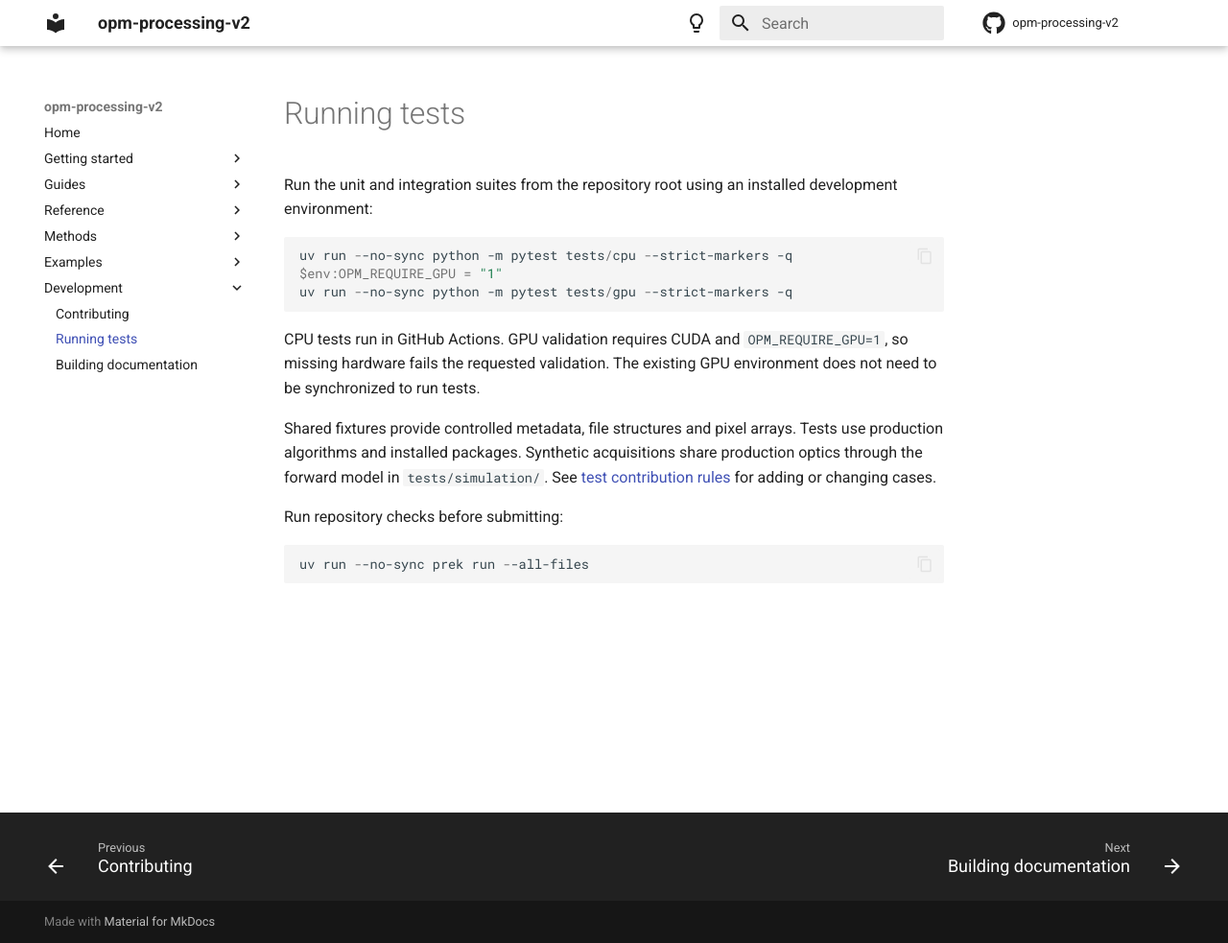
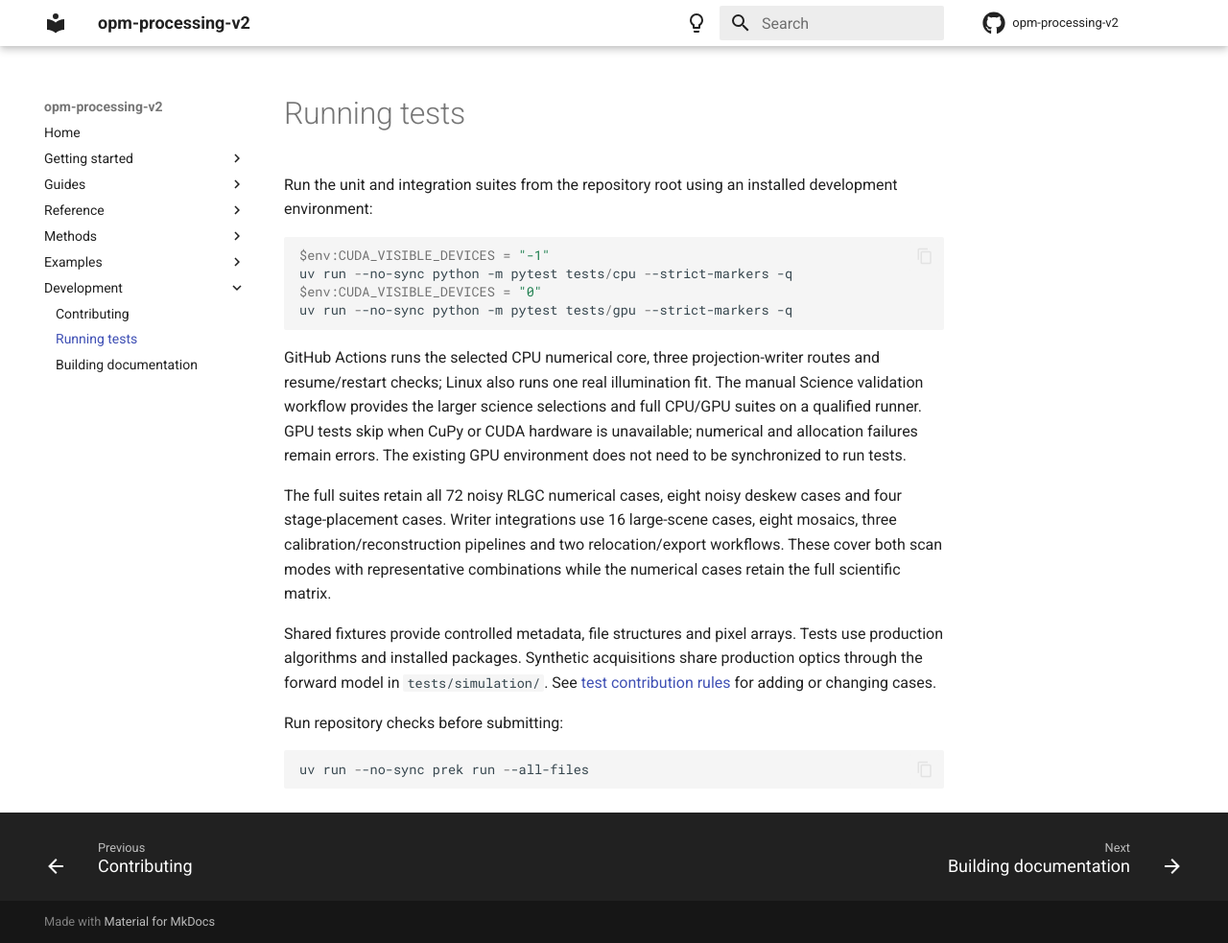
Before and after one commit to QI2lab/opm-processing-v2, an MkDocs documentation site: the page built from docs/development/testing.md, in a window 1280 px wide and 983 px high. Shown: the whole window at 96% size. Built offline with MkDocs 1.6.1 and Material for MkDocs 9.7.7, drawn with Linux system fonts in a browser that asks for light colours; comment, search, counter and statistics services are not loaded.

Commit message:
ci: separate core checks from science validation

````diff
--- a/docs/development/testing.md
+++ b/docs/development/testing.md
@@ -3,14 +3,24 @@
 Run the unit and integration suites from the repository root using an installed development environment:
 
 ```powershell
+$env:CUDA_VISIBLE_DEVICES = "-1"
 uv run --no-sync python -m pytest tests/cpu --strict-markers -q
-$env:OPM_REQUIRE_GPU = "1"
+$env:CUDA_VISIBLE_DEVICES = "0"
 uv run --no-sync python -m pytest tests/gpu --strict-markers -q
 ```
 
-CPU tests run in GitHub Actions. GPU validation requires CUDA and
-`OPM_REQUIRE_GPU=1`, so missing hardware fails the requested validation.
+GitHub Actions runs the selected CPU numerical core, three projection-writer
+routes and resume/restart checks; Linux also runs one real illumination fit.
+The manual Science validation workflow provides the larger science selections
+and full CPU/GPU suites on a qualified runner. GPU tests skip when CuPy or CUDA
+hardware is unavailable; numerical and allocation failures remain errors.
 The existing GPU environment does not need to be synchronized to run tests.
+
+The full suites retain all 72 noisy RLGC numerical cases, eight noisy deskew
+cases and four stage-placement cases. Writer integrations use 16 large-scene
+cases, eight mosaics, three calibration/reconstruction pipelines and two
+relocation/export workflows. These cover both scan modes with representative
+combinations while the numerical cases retain the full scientific matrix.
 
 Shared fixtures provide controlled metadata, file structures and pixel arrays.
 Tests use production algorithms and installed packages. Synthetic acquisitions
--- a/pyproject.toml
+++ b/pyproject.toml
@@ -175,10 +175,11 @@ docstring-code-format = true
 minversion = "7.0"
 testpaths = ["tests"]
 addopts = "--strict-markers -p no:cacheprovider -p fakefs"
+log_level = "INFO"
 markers = [
     "unit: isolated numerical or decision behavior with an independent expected result",
     "integration: interacting processing and storage components with independently checked outputs",
-    "cpu: correctness tests using CPU execution, suitable for GitHub-hosted runners",
+    "cpu: correctness tests using CPU execution",
     "gpu: correctness tests that execute CUDA code on a real NVIDIA GPU",
 ]
 filterwarnings = [
````
Also changed, not shown: 3 other files.
